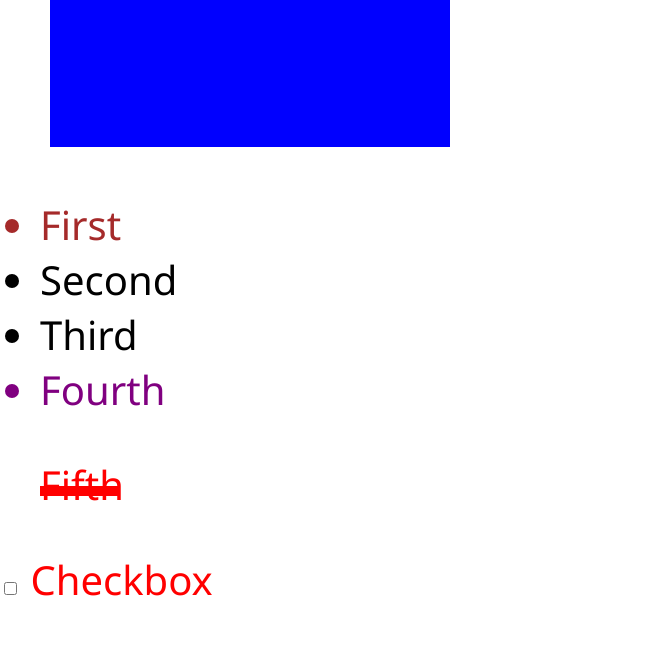
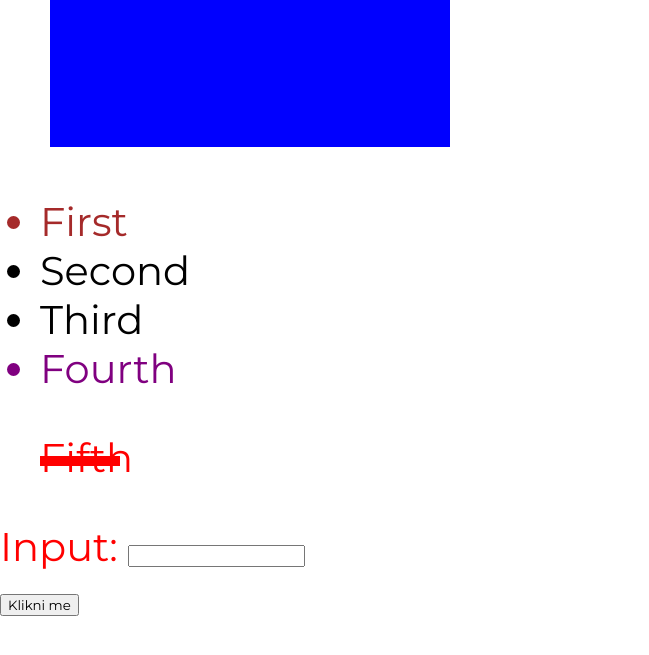
Before and after one commit to franobrainlab/css-basics, a plain HTML site: page index.html in a window 1280 px wide. Shown: the part 303-958 px from the top of the page, without its empty margins (0-649 px from the left). Drawn offline with Linux system fonts and the light colour scheme.

Commit message:
Google Fonts added

```diff
--- a/index.html
+++ b/index.html
@@ -4,6 +4,12 @@
     <meta charset="UTF-8" />
     <meta http-equiv="X-UA-Compatible" content="IE=edge" />
     <meta name="viewport" content="width=device-width, initial-scale=1.0" />
+    <link rel="preconnect" href="https://fonts.googleapis.com" />
+    <link rel="preconnect" href="https://fonts.gstatic.com" crossorigin />
+    <link
+      href="https://fonts.googleapis.com/css2?family=Montserrat&display=swap"
+      rel="stylesheet"
+    />
     <link rel="stylesheet" href="./styles.css" />
     <title>CSS Basics</title>
   </head>
@@ -23,7 +29,11 @@
       <p>Fifth</p>
     </ul>
 
-    <input type="checkbox" name="c" id="c" />
-    <label for="c">Checkbox</label>
+    <label for="c">Input:</label>
+    <input type="text" name="c" id="c" />
+
+    <br />
+
+    <button>Klikni me</button>
   </body>
 </html>
--- a/styles.css
+++ b/styles.css
@@ -6,9 +6,15 @@ html {
 body {
   color: red;
   margin: 0;
-  font-family: "Segoe UI", Tahoma, Geneva, Verdana, sans-serif;
+  font-family: "Montserrat", sans-serif;
   font-size: 40px;
   height: 2000px;
+}
+
+input,
+textarea,
+button {
+  font-family: "Montserrat", sans-serif;
 }
 
 h1 {
```
